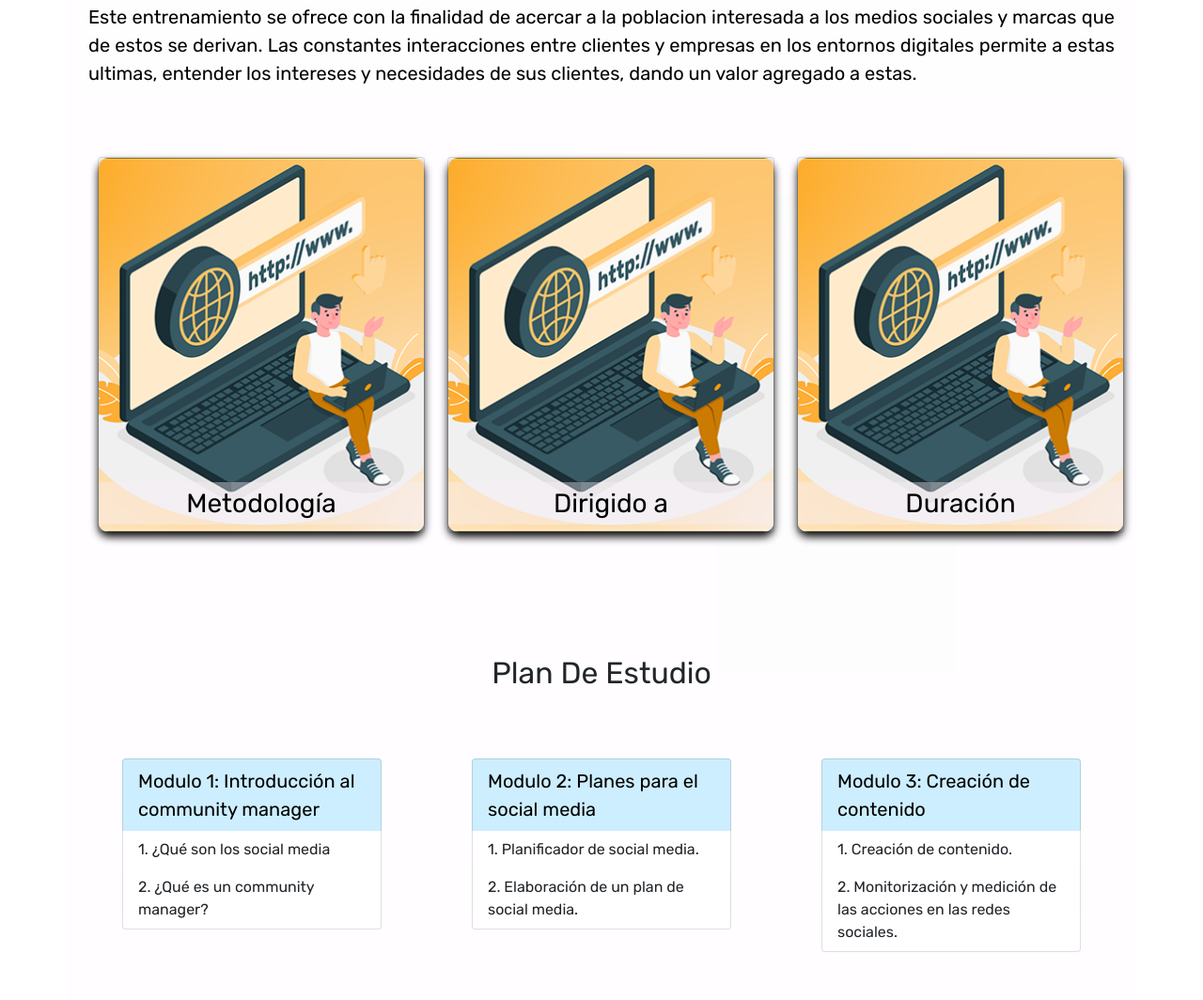
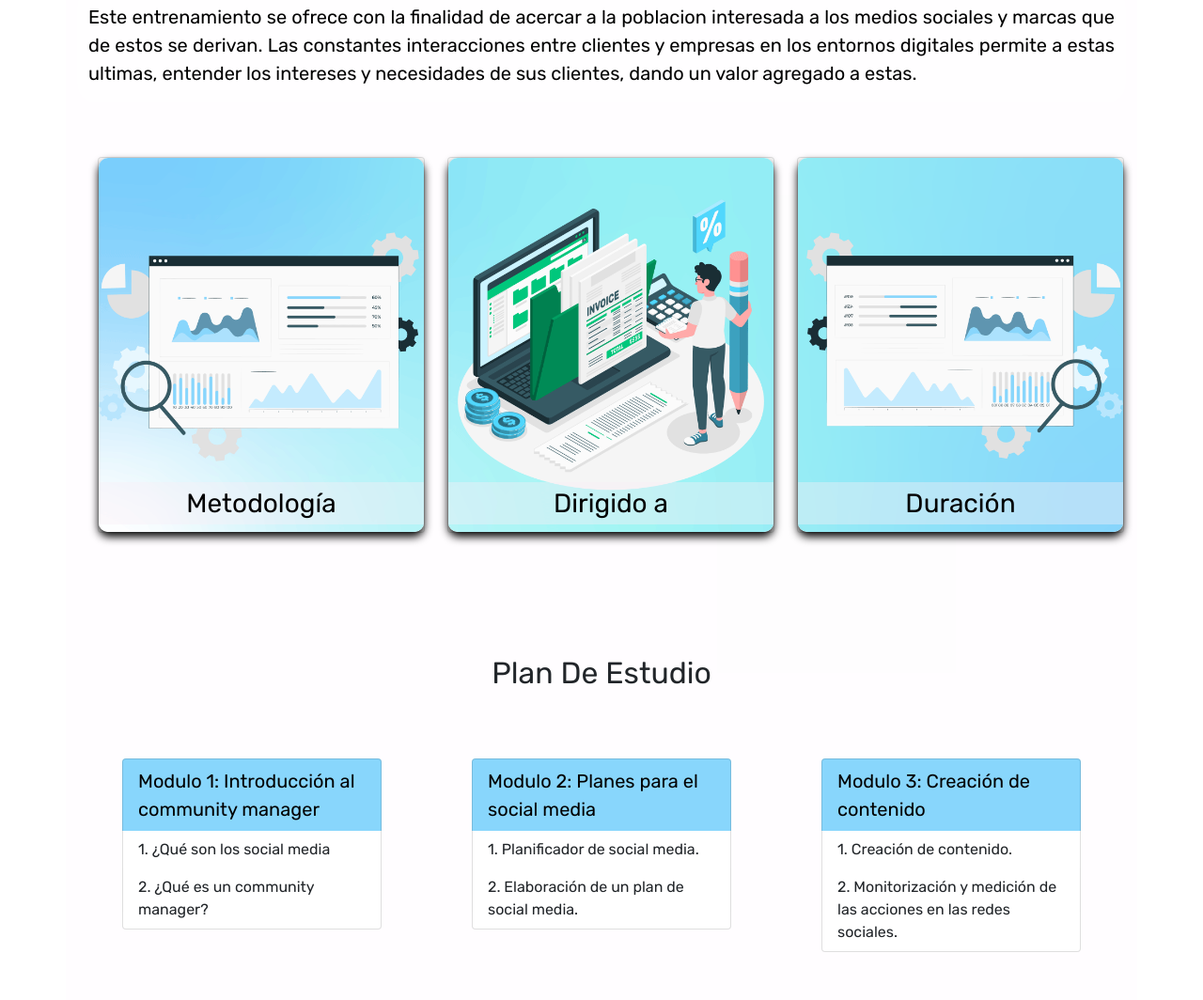
Before and after one commit to ENRIQUEMEZA23/ACADEMIC-main, a website: page Ofimatica/excel_I.html in a window 1280 px wide. Shown: the part 555-1619 px from the top of the page at 94% size. Drawn offline with nearby package versions, Linux system fonts and the light colour scheme.

Commit message:
Imagenes de ofimatica

```diff
--- a/Ofimatica/excel_A.css
+++ b/Ofimatica/excel_A.css
@@ -2,7 +2,7 @@
     background: center;
     }
     .m1{
-      background-color: #e6f6fe;
+      background-color: #95DAFC;
       color: #000;
       font-size: 20px;
     }
@@ -174,7 +174,7 @@
       }
       .card .back {
         transform: perspective(600px) rotateY(180deg);
-        background: rgba(233, 175, 18, 0.541);
+        background: #95DAFC;
         padding: 15px;
         color: #0c0c0c;
         display: flex;
--- a/Ofimatica/excel_B.css
+++ b/Ofimatica/excel_B.css
@@ -2,7 +2,7 @@
     background: center;
     }
     .m1{
-      background-color: #b3e5fd;
+      background-color: #7AD1fc;
       color: #000;
       font-size: 20px;
     }
@@ -174,7 +174,7 @@
       }
       .card .back {
         transform: perspective(600px) rotateY(180deg);
-        background: rgba(233, 175, 18, 0.541);
+        background: #7AD1fc;
         padding: 15px;
         color: #0c0c0c;
         display: flex;
--- a/Ofimatica/excel_I.css
+++ b/Ofimatica/excel_I.css
@@ -2,7 +2,7 @@
     background: center;
     }
     .m1{
-      background-color: #cdeefe;
+      background-color: #88d6fc;
       color: #000;
       font-size: 20px;
     }
@@ -174,7 +174,7 @@
       }
       .card .back {
         transform: perspective(600px) rotateY(180deg);
-        background: rgba(233, 175, 18, 0.541);
+        background: #88d6fc;
         padding: 15px;
         color: #0c0c0c;
         display: flex;
--- a/Ofimatica/excel_I.html
+++ b/Ofimatica/excel_I.html
@@ -102,7 +102,7 @@
       <div class="col-sm-12 col-xl-4 ">
         <div class="card">
           <div class="face front">
-            <img src="/imagenes/marketing.png" alt="">
+            <img src="/imagenes/08-Excel-Intermedio_01.png" alt="">
             <h3>Metodología</h3>
           </div>
 
@@ -120,7 +120,7 @@
       <div class="col-sm-12 col-xl-4 ">
         <div class="card">
           <div class="face front">
-            <img src="/imagenes/marketing.png" alt="">
+            <img src="/imagenes/08-Excel-Intermedio_02.png" alt="">
             <h3>Dirigido a</h3>
           </div>
 
@@ -142,7 +142,7 @@
       <div class="col-sm-12 col-xl-4 ">
         <div class="card">
           <div class="face front">
-            <img src="/imagenes/marketing.png" alt="">
+            <img src="/imagenes/08-Excel-Intermedio_03.png" alt="">
             <h3>Duración</h3>
           </div>
 
```
Also changed, not shown: Ofimatica/excel_A.html (+3 -3 lines), Ofimatica/excel_B.html (+3 -3 lines), imagenes/07-Excel-basico_01.png (added), imagenes/07-Excel-basico_02.png (added), imagenes/07-Excel-basico_03.png (added), imagenes/08-Excel-Intermedio_01.png (added), imagenes/08-Excel-Intermedio_02.png (added), imagenes/08-Excel-Intermedio_03.png (added), imagenes/09-Excel-Avanzado_01.png (added), imagenes/09-Excel-Avanzado_02.png (added), imagenes/09-Excel-Avanzado_03.png (added).
